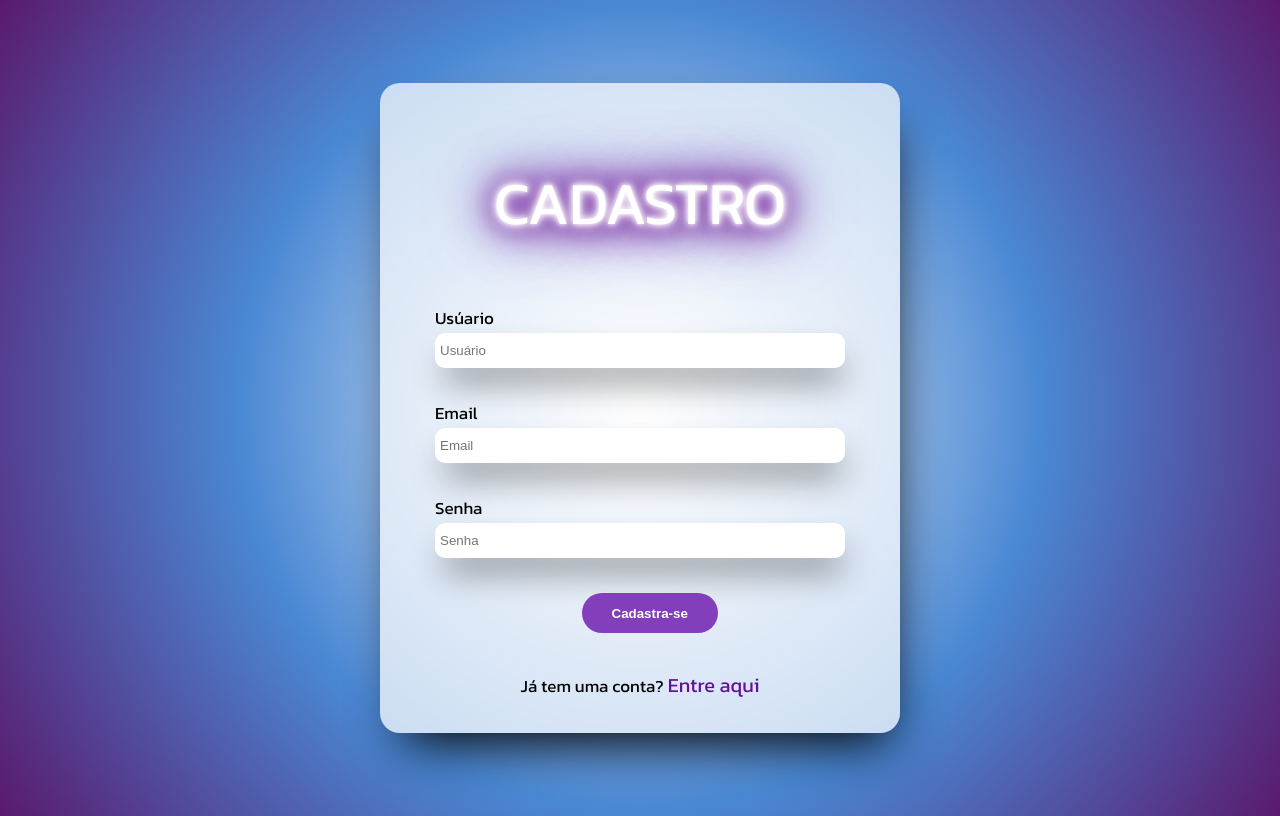
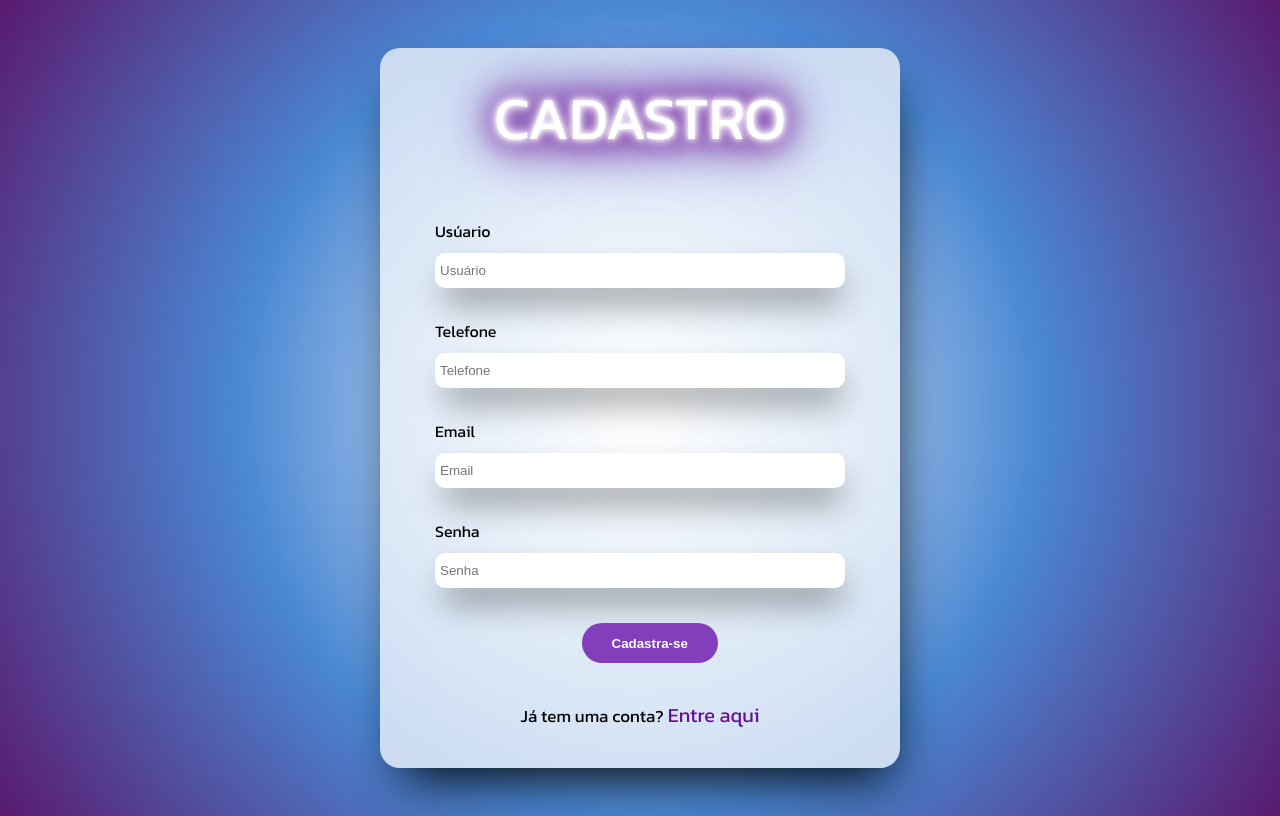
Before and after one commit to jjlia777/ListaTarefas, a plain HTML site: page cadastro/index.html in a window 1280 px wide. Drawn offline with Linux system fonts and the light colour scheme.

Commit message:
Add files via upload

```diff
--- a/cadastro/index.html
+++ b/cadastro/index.html
@@ -13,6 +13,8 @@
             <form class="cadas-form">
                 <p class="sub">Usúario</p>
                 <input id="input" type="text" placeholder="Usuário">
+                <p class="sub">Telefone</p>
+                <input id="input" type="tel" placeholder="Telefone">
                 <p class="sub">Email</p>
                 <input id="input" type="email" placeholder="Email">
                 <p class="sub">Senha</p>
--- a/cadastro/main.js
+++ b/cadastro/main.js
@@ -8,6 +8,7 @@ const emailInput = form.querySelector("input[type='email']")
 //Seleciona o campo de entrado do email
 const senhaInput = form.querySelector("input[type= 'password']")
 //Seleciona o campo de entrada da senha
+const telInput = form.querySelector("input[type= 'tel']")
 
 //Adiciona um ouvinte de eventos ao formulario para detectarmos o usuario clicar no botão
 form.addEventListener('submit', (event) => {
@@ -18,11 +19,12 @@ form.addEventListener('submit', (event) => {
     const email = emailInput.value.trim() ;
     const usuario = usuarioInput.value.trim() ;
     const senha = senhaInput.value.trim() ;
+    const telefone = telInput.value.trim();
 
     //Verifica se os campos de usuario e senha estão preenchidos
-    if(usuario === '' || senha === '' || email === '') {
+    if(usuario === '' || senha === '' || email === '' || telefone === '') {
         alert("Por favor, preencha o campos");
-    } else if (usuario === 'usuario' && senha === 'senha' && email === 'email@email.com') {
+    } else if (usuario === 'usuario' && senha === 'senha' && email === 'email@email.com' && telefone === '123456789') {
         //Verifica se as informações de login e senha estão corretas
         alert("Bem vindo!")
         location.replace("/tarefa/index.html", "_self")
--- a/cadastro/style.css
+++ b/cadastro/style.css
@@ -11,7 +11,7 @@ body {
 }
 
 .cadastro {
-    height: 580px;
+    height: 650px;
     width: 450px;
     padding: 35px;
     border-radius: 20px;
@@ -20,6 +20,7 @@ body {
 }
 
 .titulo {
+    margin-top: -10px;
     text-align: center;
     font-family: 'Kanit', sans-serif;
     color: rgb(255, 255, 255);
@@ -44,19 +45,19 @@ body {
     box-shadow: 3px 20px 34px -7px rgba(0,0,0,0.48);
 }
 
-p {
+.mensagem {
     font-family: 'Kanit', sans-serif;
     font-size: 17px;
-    margin-bottom: 2px;
+    margin-bottom: -15px;
+    text-align: center;
 }
 
 .sub {
+    font-family: 'Kanit', sans-serif;
+    margin-bottom: 10px;
     margin-left: 20px;
 }
 
-.mensagem {
-    text-align: center;
-}
 
 a {
     color: #650f97;
```
